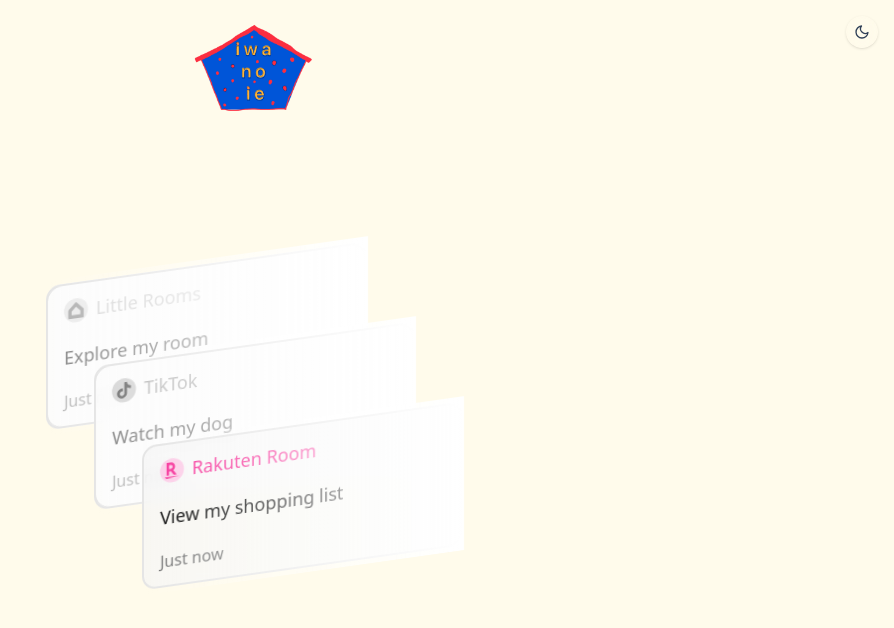
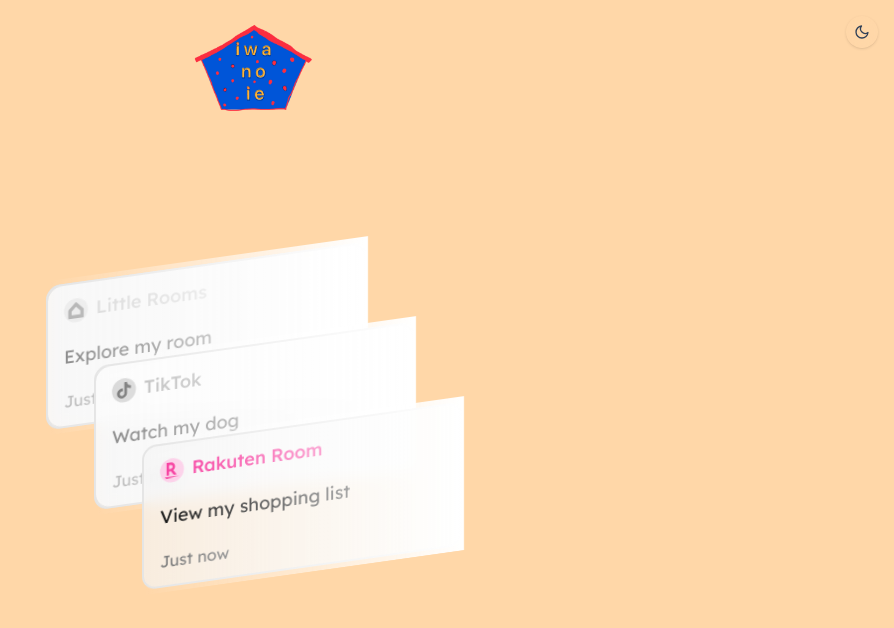
Before and after one commit to iwanoie/iwanoie-link-hub, a Next.js app: page / in a window 1280 px wide. Shown: the top 628 px of the page, without its empty margins (386-1280 px from the left). Built offline with nearby package versions, Linux system fonts and the light colour scheme; no server answers.

Commit message:
feat: レイアウトにLexendフォントを追加し、背景色を変更

```diff
--- a/src/app/layout.tsx
+++ b/src/app/layout.tsx
@@ -4,6 +4,14 @@ import Script from 'next/script';
 import { ThemeProvider } from 'next-themes';
 import type { Metadata } from 'next';
 import ThemeToggle from '@/components/ThemeToggle';
+import { Lexend } from 'next/font/google';
+import { cn } from '@/lib/utils';
+
+const lexend = Lexend({
+	subsets: ['latin'],
+	display: 'swap',
+	variable: '--font-lexend',
+});
 
 export const metadata: Metadata = {
 	metadataBase: new URL('https://iwanoie-link-hub.vercel.app/'),
@@ -60,7 +68,12 @@ export default function RootLayout({ children }: { children: React.ReactNode })
 					}}
 				/>
 			</head>
-			<body className="min-h-screen bg-amber-50 dark:bg-slate-900 font-sans antialiased overflow-hidden">
+			<body
+				className={cn(
+					'min-h-screen bg-orange-200 dark:bg-slate-600 antialiased overflow-hidden',
+					lexend.className,
+				)}
+			>
 				<ThemeProvider attribute="class" defaultTheme="system" enableSystem>
 					{/* テーマトグル */}
 					<ThemeToggle />
```
